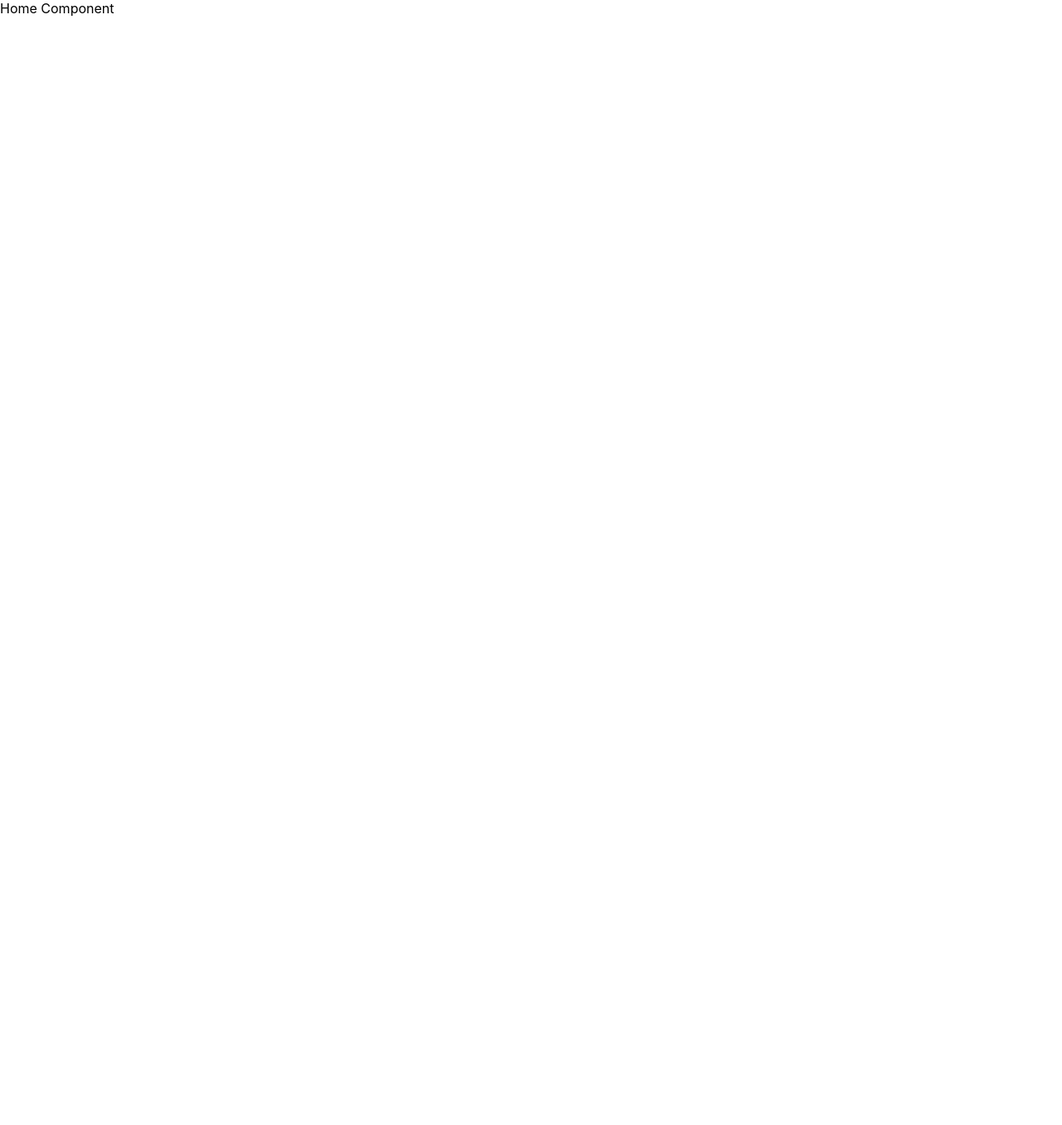
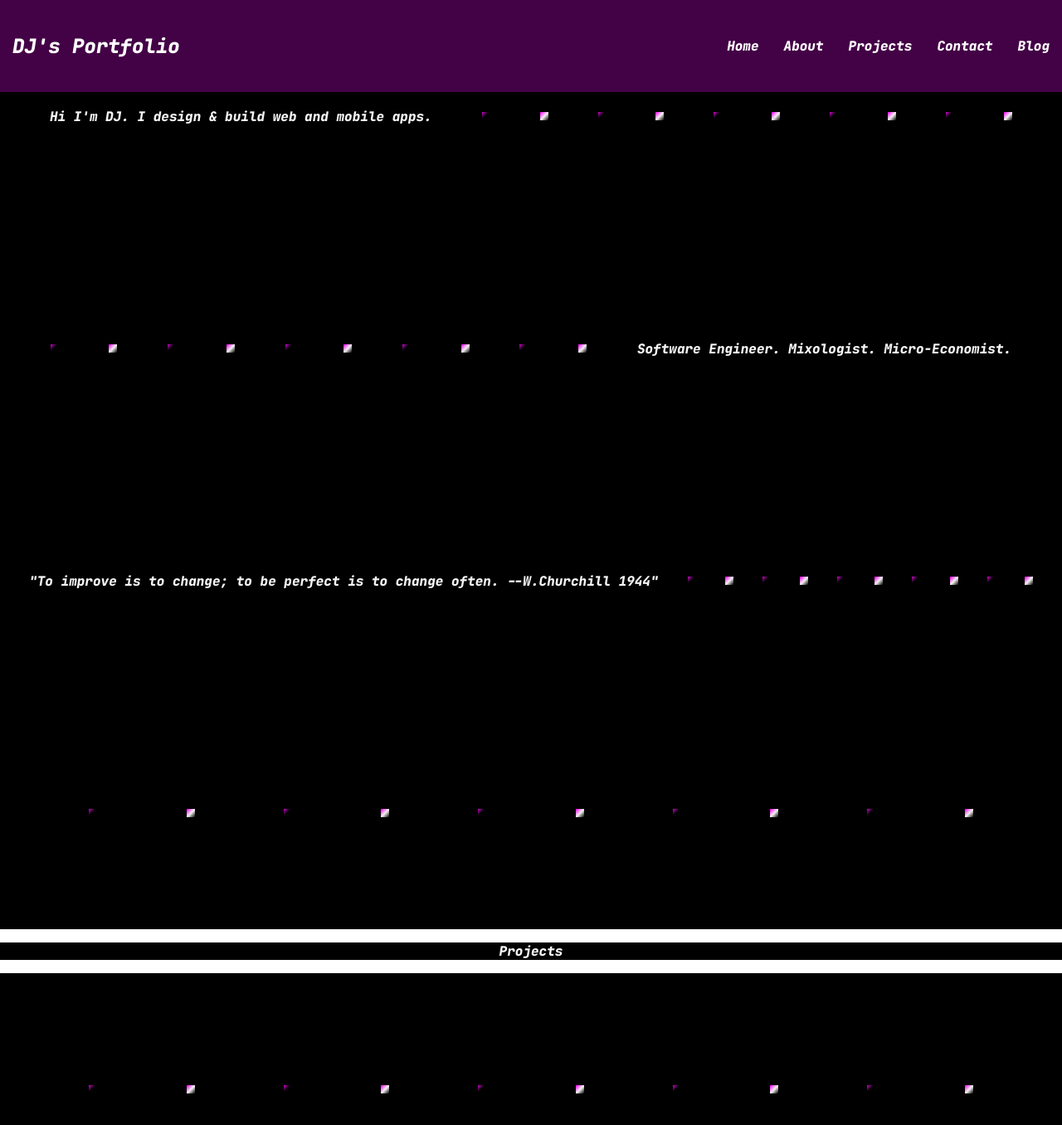
Before and after one commit to Djcarrillo6/portfolio-v2, a Next.js app in the folder portfolio-next/: page / in a window 1280 px wide. Shown: the top 1356 px of the page at 83% size. Before the commit the page ends 800 px from the top, so only its background shows below. Built offline with nearby package versions, Linux system fonts and the light colour scheme.

Commit message:
Landing page design.

```diff
--- /dev/null
+++ b/portfolio-next/pages/components/NavBar.js
@@ -0,0 +1,22 @@
+ import styles from '../../styles/NavBar.module.css'
+
+ const NavBar = () => {
+
+
+  return (
+    <nav className={styles.nav}>
+      <div className={styles.container}>
+        <h1 className="|"><a href="/">DJ's Portfolio</a></h1>
+        <ul>
+          <li><a href="#">Home</a></li>
+          <li><a href="#">About</a></li>
+          <li><a href="#">Projects</a></li>
+          <li><a href="#">Contact</a></li>
+          <li><a href="#">Blog</a></li>
+        </ul>
+      </div>
+    </nav>
+  )
+}
+
+export default NavBar;
--- a/portfolio-next/pages/index.js
+++ b/portfolio-next/pages/index.js
@@ -1,8 +1,88 @@
+import React, { useEffect } from "react";
+
 import Head from 'next/head'
+import NavBar from './components/NavBar';
 import styles from '../styles/Home.module.css'
 
 export default function Home() {
+
+
   return (
-    <div>Home Component</div>
+    <div className={styles.container}>
+        < NavBar />
+
+        <div className={styles.animatedGradientContainer}>
+          <p className={styles.text} >Hi I'm DJ. I design & build web and mobile apps.
+          </p>
+          <div className={styles.circle} ></div>
+          <div className={styles.circle2} ></div>
+          <div className={styles.circle} ></div>
+          <div className={styles.circle2} ></div>
+          <div className={styles.circle} ></div>
+          <div className={styles.circle2} ></div>
+          <div className={styles.circle} ></div>
+          <div className={styles.circle2} ></div>
+          <div className={styles.circle} ></div>
+          <div className={styles.circle2} ></div>
+        </div>
+
+        <div className={styles.animatedGradientContainer}>
+          <div className={styles.circle} ></div>
+          <div className={styles.circle2} ></div>
+          <div className={styles.circle} ></div>
+          <div className={styles.circle2} ></div>
+          <div className={styles.circle} ></div>
+          <div className={styles.circle2} ></div>
+          <div className={styles.circle} ></div>
+          <div className={styles.circle2} ></div>
+          <div className={styles.circle} ></div>
+          <div className={styles.circle2} ></div>
+
+        <p className={styles.text} >Software Engineer. Mixologist. Micro-Economist.</p>
+        </div>
+
+        <div className={styles.animatedGradientContainer}>
+
+        <p className={styles.text} >"To improve is to change; to be perfect is to change often.    --W.Churchill 1944"</p>
+          <div className={styles.circle} ></div>
+          <div className={styles.circle2} ></div>
+          <div className={styles.circle} ></div>
+          <div className={styles.circle2} ></div>
+          <div className={styles.circle} ></div>
+          <div className={styles.circle2} ></div>
+          <div className={styles.circle} ></div>
+          <div className={styles.circle2} ></div>
+          <div className={styles.circle} ></div>
+          <div className={styles.circle2} ></div>
+        </div>
+
+
+        <div className={styles.animatedGradientContainer}>
+          <div className={styles.circle} ></div>
+          <div className={styles.circle2} ></div>
+          <div className={styles.circle} ></div>
+          <div className={styles.circle2} ></div>
+          <div className={styles.circle} ></div>
+          <div className={styles.circle2} ></div>
+          <div className={styles.circle} ></div>
+          <div className={styles.circle2} ></div>
+          <div className={styles.circle} ></div>
+          <div className={styles.circle2} ></div>
+        </div>
+
+        <p className={styles.projectsHeader} >Projects</p>
+        <div className={styles.animatedGradientContainer}>
+          <div className={styles.circle} ></div>
+          <div className={styles.circle2} ></div>
+          <div className={styles.circle} ></div>
+          <div className={styles.circle2} ></div>
+          <div className={styles.circle} ></div>
+          <div className={styles.circle2} ></div>
+          <div className={styles.circle} ></div>
+          <div className={styles.circle2} ></div>
+          <div className={styles.circle} ></div>
+          <div className={styles.circle2} ></div>
+        </div>
+    </div>
   )
 }
--- a/portfolio-next/styles/Home.module.css
+++ b/portfolio-next/styles/Home.module.css
@@ -1,122 +1,65 @@
+@import url('https://fonts.googleapis.com/css?family=Open+Sans');
+@import url('https://fonts.googleapis.com/css2?family=JetBrains+Mono:ital,wght@1,800&display=swap');
+@import url('https://fonts.googleapis.com/css2?family=Oswald:wght@400&display=swap');
+
+
 .container {
-  min-height: 100vh;
-  padding: 0 0.5rem;
+  font-family: 'JetBrains Mono', monospace;
+  box-sizing: border-box;
+  padding: 0;
+}
+
+.body {
+  background-color: rgb(247, 241, 241);
+  width:100vw;
+  height: 100vh;
+}
+
+@keyframes gradient {
+  0% {
+      background-position: 0%;
+  }
+  50% {
+      background-position: 100%;
+  }
+  100% {
+      background-position: 0%;
+  }
+}
+
+.animatedGradientContainer {
+  background-color: #000000;
+  height: 35vh;
   display: flex;
-  flex-direction: column;
-  justify-content: center;
+  justify-content: space-evenly;
   align-items: center;
 }
 
-.main {
-  padding: 5rem 0;
-  flex: 1;
-  display: flex;
-  flex-direction: column;
-  justify-content: center;
-  align-items: center;
+.circle {
+  width: 10px;
+  height: 10px;
+ background: linear-gradient(-45deg, #000000 0%, #000000 13%, #000000 25%, #000000 38%, #ee07ee 50%, #f5f2f2 62%, #02d5fa 75%, #000000 87%, #000000 100%);
+  background-size: 400% 400%;
+  animation: gradient 2.5s ease infinite;
+}
+.circle2 {
+  width: 10px;
+  height: 10px;
+ background: linear-gradient(-45deg, #000000 0%, #000000 13%, #000000 25%, #000000 38%, #f5f2f2 50%, #ee07ee 62%, #02d5fa 75%, #000000 87%, #000000 100%);
+  background-size: 400% 400%;
+  animation: gradient 5s ease infinite;
 }
 
-.footer {
-  width: 100%;
-  height: 100px;
-  border-top: 1px solid #eaeaea;
+.text {
+  background-color: black;
+  color: whitesmoke;
+}
+
+.projectsHeader {
   display: flex;
   justify-content: center;
-  align-items: center;
+  align-self: center;
+  color: whitesmoke;
+  background-color: #000000;
+
 }
-
-.footer img {
-  margin-left: 0.5rem;
-}
-
-.footer a {
-  display: flex;
-  justify-content: center;
-  align-items: center;
-}
-
-.title a {
-  color: #0070f3;
-  text-decoration: none;
-}
-
-.title a:hover,
-.title a:focus,
-.title a:active {
-  text-decoration: underline;
-}
-
-.title {
-  margin: 0;
-  line-height: 1.15;
-  font-size: 4rem;
-}
-
-.title,
-.description {
-  text-align: center;
-}
-
-.description {
-  line-height: 1.5;
-  font-size: 1.5rem;
-}
-
-.code {
-  background: #fafafa;
-  border-radius: 5px;
-  padding: 0.75rem;
-  font-size: 1.1rem;
-  font-family: Menlo, Monaco, Lucida Console, Liberation Mono, DejaVu Sans Mono,
-    Bitstream Vera Sans Mono, Courier New, monospace;
-}
-
-.grid {
-  display: flex;
-  align-items: center;
-  justify-content: center;
-  flex-wrap: wrap;
-  max-width: 800px;
-  margin-top: 3rem;
-}
-
-.card {
-  margin: 1rem;
-  flex-basis: 45%;
-  padding: 1.5rem;
-  text-align: left;
-  color: inherit;
-  text-decoration: none;
-  border: 1px solid #eaeaea;
-  border-radius: 10px;
-  transition: color 0.15s ease, border-color 0.15s ease;
-}
-
-.card:hover,
-.card:focus,
-.card:active {
-  color: #0070f3;
-  border-color: #0070f3;
-}
-
-.card h3 {
-  margin: 0 0 1rem 0;
-  font-size: 1.5rem;
-}
-
-.card p {
-  margin: 0;
-  font-size: 1.25rem;
-  line-height: 1.5;
-}
-
-.logo {
-  height: 1em;
-}
-
-@media (max-width: 600px) {
-  .grid {
-    width: 100%;
-    flex-direction: column;
-  }
-}
--- /dev/null
+++ b/portfolio-next/styles/NavBar.module.css
@@ -0,0 +1,49 @@
+.nav {
+  position: fixed;
+  background-color: rgb(67, 1, 70);
+  top: 0;
+  left: 0;
+  right: 0;
+  transition: all 0.3s ease-in-out;
+}
+
+.nav .container {
+  display: flex;
+  justify-content: space-between;
+  align-items: center;
+  padding: 20px 0;
+  transition: all 0.3s ease-in-out;
+}
+
+.nav ul {
+  display: flex;
+  list-style-type: none;
+  align-items: center;
+  justify-content: center;
+}
+
+.nav a {
+  color: #fff;
+  text-decoration: none;
+  padding: 7px 15px;
+  transition: all 0.3s ease-in-out;
+}
+
+.nav.active {
+  background-color: #fff;
+  box-shadow: 0 2px 10px rgba(0, 0, 0, 0.3);
+}
+
+.nav.active a {
+  color: #000;
+}
+
+.nav.active .container {
+  padding: 10px 0;
+}
+
+.nav a.current,
+.nav a:hover {
+  color: #c0392b;
+  font-weight: bold;
+}
```
Also changed, not shown: 2 other files (tests, documents, lock files or other folders).
